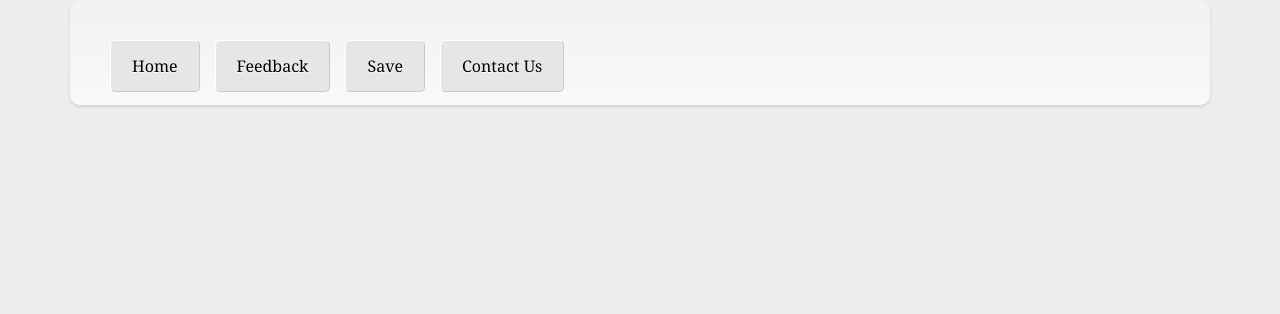
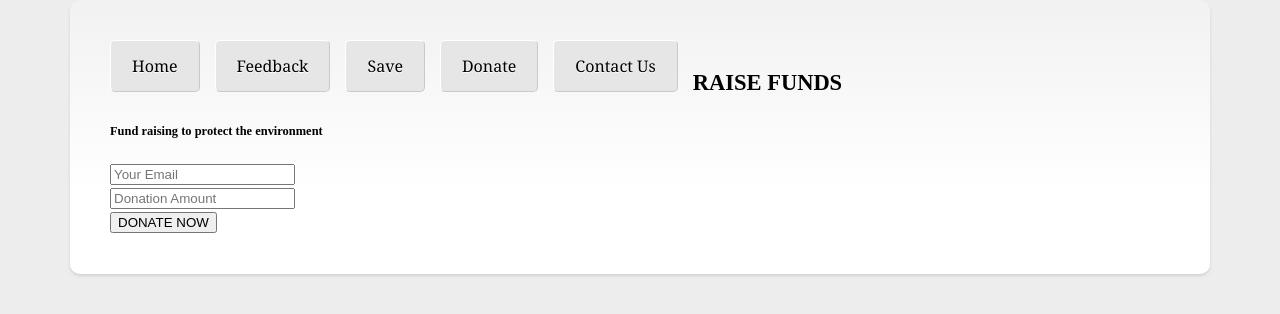
Before and after one commit to JessaLyn216/9352B-G1, a plain HTML site: page 9352B-G1-3/donate.html in a window 1280 px wide. Drawn offline with Linux system fonts and the light colour scheme.

Commit message:
Donate submenu

```diff
--- a/9352B-G1-3/donate.html
+++ b/9352B-G1-3/donate.html
@@ -12,10 +12,25 @@
 					<li class="current"><a href="index.html">Home</a></li>
 					<li><a href="feedback.html">Feedback</a></li>
 					<li><a href="save.html">Save</a></li>
-					<!-- <li><a href="donate.html">Donate</a></li> -->
+					<li><a href="donate.html">Donate</a></li>
 					<li><a href="contact.html">Contact Us</a></li>
 				</ul>
 			</nav>
+		    <div class="col-lg-3  col-md-3 col-sm-12">
+                <h2>RAISE FUNDS</h2>
+                <h5>Fund raising to protect the environment</h5>
+                <form>
+                    <div class="form-group">
+                    	<input type="text" class="form-control" required="required" placeholder="Your Email">
+                    </div>
+                    <div class="form-group">
+                        <input type="text" class="form-control" required="required" placeholder="Donation Amount">
+                    </div>
+                    <div class="form-group">
+                        <button type="submit" class="btn btn-style-1 btn-lg ">DONATE NOW</button>
+                    </div>
+                </form>
+            </div>
 		</div>
 	</body>
 </html>
--- a/9352B-G1-3/styles/style.css
+++ b/9352B-G1-3/styles/style.css
@@ -63,6 +63,14 @@ nav ul{
 .main-navigation .logo{
 	padding-left: 350px;
 }
+
+#main input:focus {
+        border: 1px solid #FF4F4F;
+}
+
+
+
+
 /* Content text/paragraphps */
 .intro_content{
 	display:grid;
```
Also changed, not shown: 9352B-G1-3/contact.html (+1 -1 lines), 9352B-G1-3/feedback.html (+1 -1 lines), 9352B-G1-3/index.html (+1 -1 lines), 9352B-G1-3/save.html (+1 -1 lines).
